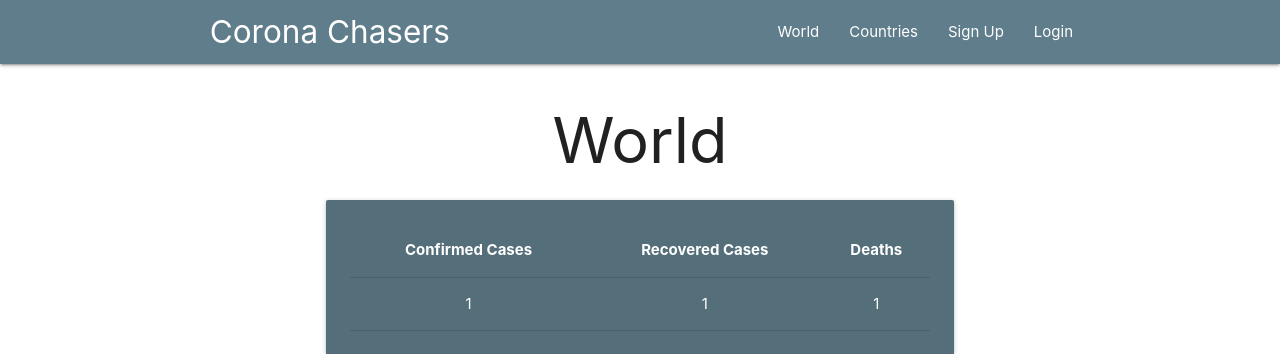
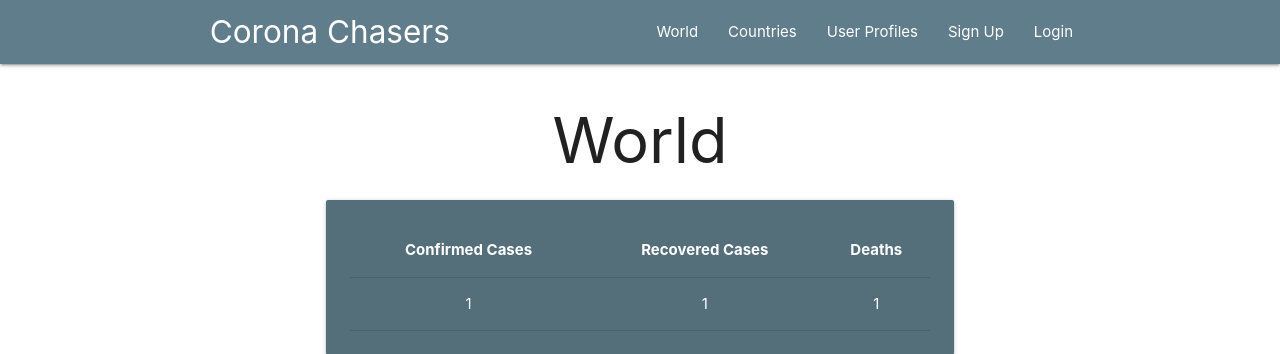
Before and after one commit to fastlane27/corona_chasers, a Django app: page / in a window 1280 px wide. Shown: the top 354 px of the page. Run offline with Django 3.2, Linux system fonts and the light colour scheme; tables that the repository leaves empty hold one stand-in row (values such as "Sample post").

Commit message:
code cleanup

```diff
--- a/main_app/templates/base.html
+++ b/main_app/templates/base.html
@@ -20,6 +20,7 @@
       <ul class="right hide-on-med-and-down">
         <li><a href="{% url 'home' %}">World</a></li>
         <li><a href="{% url 'countries_index' %}">Countries</a></li>
+        <li><a href="{% url 'profiles_index' %}">User Profiles</a></li>
         {% if user.is_authenticated %}
           <li><a href="{% url 'profiles_detail' user.id %}">{{ user.username }}</a></li>
           <li><a href="{% url 'logout' %}">Log Out</a></li>
--- /dev/null
+++ b/main_app/templates/main_app/profile_list.html
@@ -0,0 +1 @@
+<h1>Hello World</h1>
--- a/main_app/urls.py
+++ b/main_app/urls.py
@@ -12,5 +12,6 @@ urlpatterns = [
     path('countries/<int:country_id>/assoc_country/', views.assoc_country, name='assoc_country'),
     path('countries/<int:country_id>/unassoc_country/', views.unassoc_country, name='unassoc_country'),
     path('countries/<int:pk>/provinces/', views.ProvinceList.as_view(), name='provinces_index'),
+    path('profiles/', views.ProfileList.as_view(), name='profiles_index'),
     path('profiles/<int:user_id>/', views.profiles_detail, name='profiles_detail'),
 ]
--- a/main_app/views.py
+++ b/main_app/views.py
@@ -79,6 +79,16 @@ def unassoc_country(request, country_id):
     return redirect(request.META.get('HTTP_REFERER'))
 
 
+class ProfileList(ListView):
+    model = User
+    template_name = 'main_app/profile_list.html'
+
+    def get_queryset(self):
+        query = self.request.GET.get('search')
+        if query:
+            return User.objects.filter()
+
+
 class CountryList(ListView):
     model = Country
 
```
